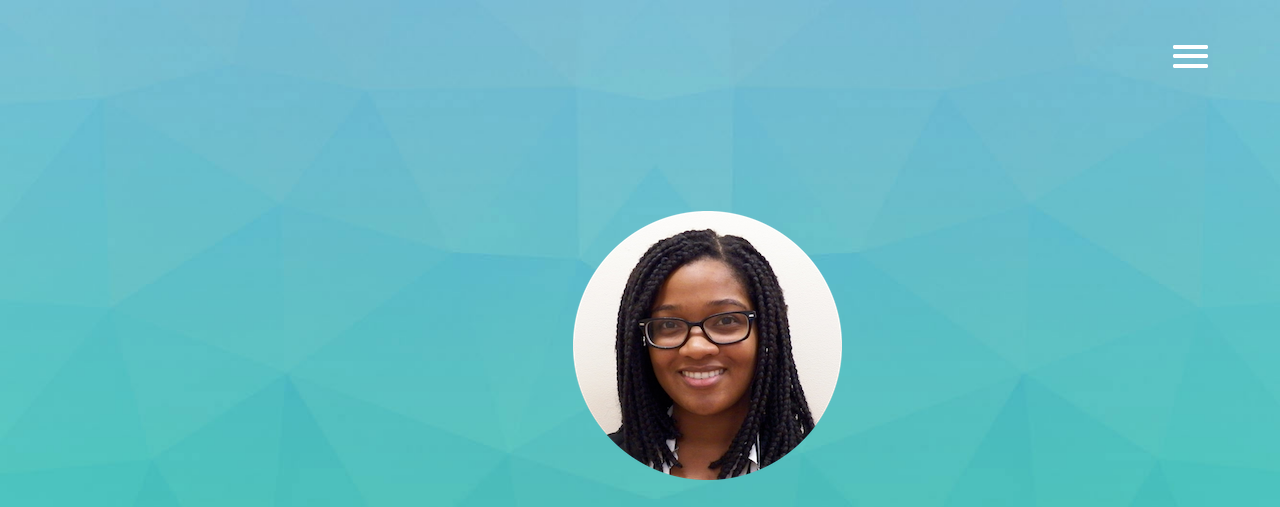
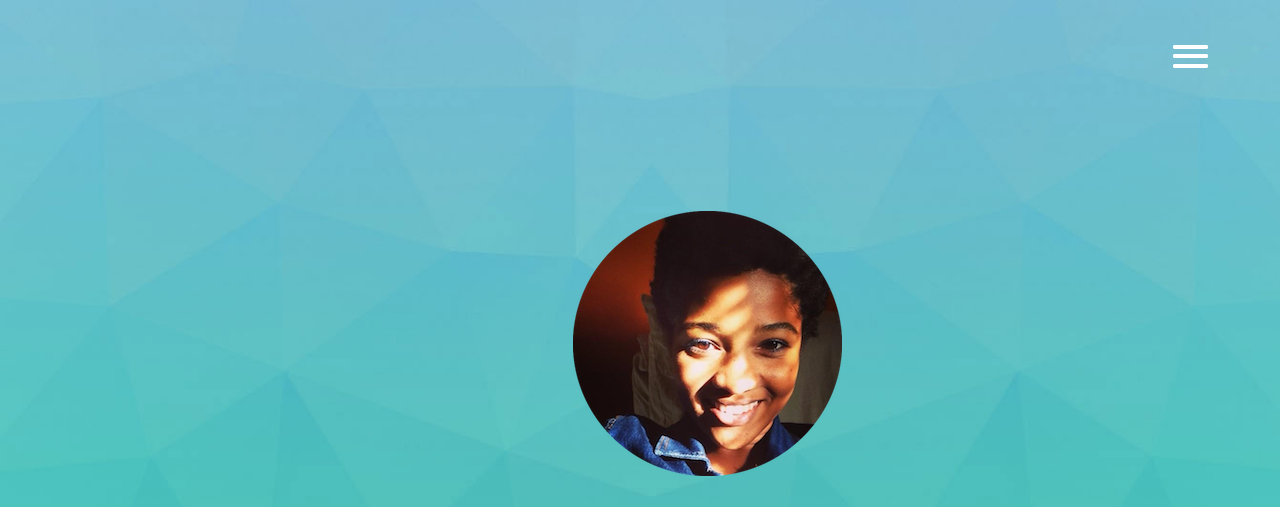
Before and after one commit to isalau/isalau.github.io, a plain HTML site: page index.html in a window 1280 px wide. Shown: the top 507 px of the page. Drawn offline with Linux system fonts and the light colour scheme.

Commit message:
changed photo

```diff
--- a/index.html
+++ b/index.html
@@ -104,7 +104,7 @@ License URL: http://creativecommons.org/licenses/by/3.0/
 			<div class="banner-left">
 			</div>
 			<div class="banner-right">
-				<img src="images/1.png" alt=""/>
+				<img src="images/me.png" alt=""/>
 				<h1>ISABEL LAURENCEAU</h1>
 				<div class="border"></div>
 				<h2>GRADUATE STUDENT</h2>
```
Also changed, not shown: images/me.png (added).
